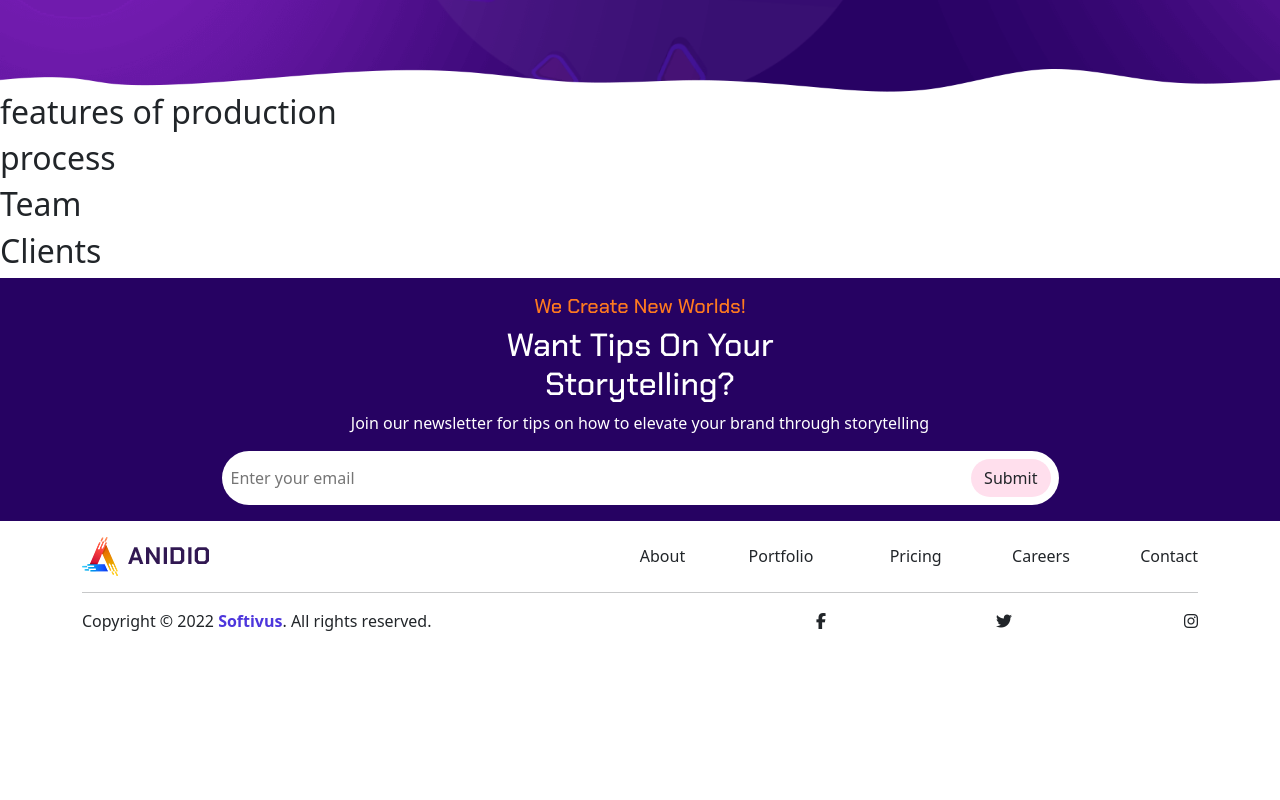
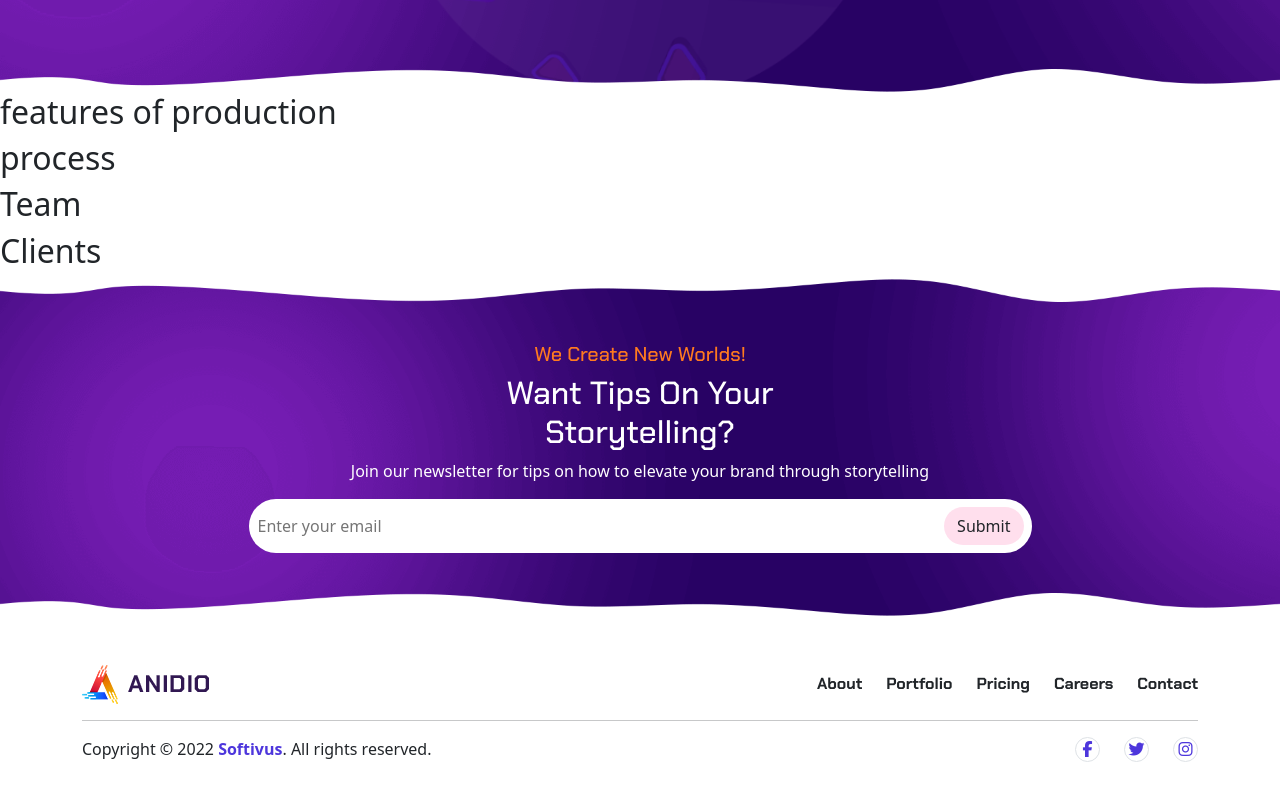
Before and after one commit to IvanTorzoni/proj-html-vuejs, a Vue app: page / in a window 1280 px wide. Shown: the part 2255-3055 px from the top of the page. Before the commit the page ends 2904 px from the top, so only its background shows below. Built offline with nearby package versions, Linux system fonts and the light colour scheme.

Commit message:
feat: static style - AppFooter

```diff
--- a/src/components/AppFooter.vue
+++ b/src/components/AppFooter.vue
@@ -54,10 +54,15 @@ export default {
 
 <template>
 
-   <!-- Call To Action - Section -->
-   <section class="ms-bg-purple py-3">
+   <!-- Newsletter - Section -->
+   <section class="counter-section py-3">
 
-      <div class="container-sm d-flex flex-column justify-content-center align-items-center">
+      <div class="count-top-shape">
+         <img src="../assets/Img/main-img/shape-top.png" alt="counter-shape">
+      </div>
+
+      <!-- Contents Newsletter -->
+      <div class="container-sm d-flex flex-column justify-content-center align-items-center p-5">
 
          <h5 class="ms-font-cp ms-text-orange">We Create New Worlds!</h5>
 
@@ -77,20 +82,25 @@ export default {
          <!-- /Email Imput&Submit -->
 
       </div>
+      <!-- /Contents Newsletter -->
+
+      <div class="count-bottom-shape">
+         <img src="../assets/Img/main-img/shape-bottom.png" alt="counter-shape">
+      </div>
 
    </section>
-   <!-- /Call To Action - Section -->
+   <!-- /Newsletter - Section -->
 
    <!-- Footer -->
-   <footer class="py-3">
+   <footer class="py-5">
 
       <div class="container">
 
          <!-- Footer Menu - Section -->
-         <section class="row justify-content-between align-items-center">
+         <section class="d-flex justify-content-between align-items-center">
 
             <!-- Footer Logo -->
-            <div class="col-5">
+            <div>
 
                <img src="../assets/Img/main-img/footer-logo.png" alt="Logo Anidio">
 
@@ -98,13 +108,13 @@ export default {
             <!-- /Footer Logo -->
 
             <!-- Footer Menu -->
-            <ul class="col-7 row row-col-7 text-end">
+            <ul class="row row-col-6 text-end ms-font-cp">
 
                <li v-for="item in menu" class="col">
 
                   <router-link :to="{ name: item.routeName }">
 
-                     <span>{{ item.title }}</span>
+                     <span class="col fw-bold">{{ item.title }}</span>
 
                   </router-link>
 
@@ -120,22 +130,26 @@ export default {
          <hr>
 
          <!-- Footer Copyright - Section -->
-         <section class="row justify-content-between align-items-center">
+         <section class="d-flex justify-content-between align-items-center">
 
             <p class="col m-0">Copyright © 2022 <a class="ms-text-l-purple"
                   href="https://www.templatemonster.com/authors/softivus/"><strong>Softivus</strong></a>. All rights
                reserved. </p>
 
             <!-- Footer Socials -->
-            <ul class="col row row-col-8 text-end">
+            <ul class="row row-col-6 text-end">
 
                <li v-for="social in socialsMenu" class="col justify-content-end">
 
-                  <a href="">
+                  <div class="logo-container border rounded-circle d-flex justify-content-center align-items-center">
 
-                     <i :class="`${social.iconClasses}`"></i>
+                     <a href="">
 
-                  </a>
+                        <i class="ms-text-l-purple" :class="`${social.iconClasses}`"></i>
+
+                     </a>
+
+                  </div>
 
                </li>
 
@@ -152,4 +166,40 @@ export default {
 
 </template>
 
-<style lang="scss" scoped></style>
+<style lang="scss" scoped>
+.counter-section {
+   background: url(../assets/Img/main-img/counter-bg.png) no-repeat center center;
+   background-size: cover;
+   position: relative;
+   overflow: hidden;
+   padding-top: 100px;
+   padding-bottom: 100px;
+
+   .count-top-shape {
+      position: absolute;
+      top: 0;
+      left: 0;
+      width: 100%;
+      overflow: hidden;
+
+      img {
+         display: block;
+      }
+   }
+
+   .count-bottom-shape {
+      position: absolute;
+      bottom: 0;
+      left: 0;
+      width: 100%;
+      overflow: hidden;
+   }
+
+}
+
+.logo-container {
+   height: 25px;
+   width: 25px;
+
+}
+</style>
```
